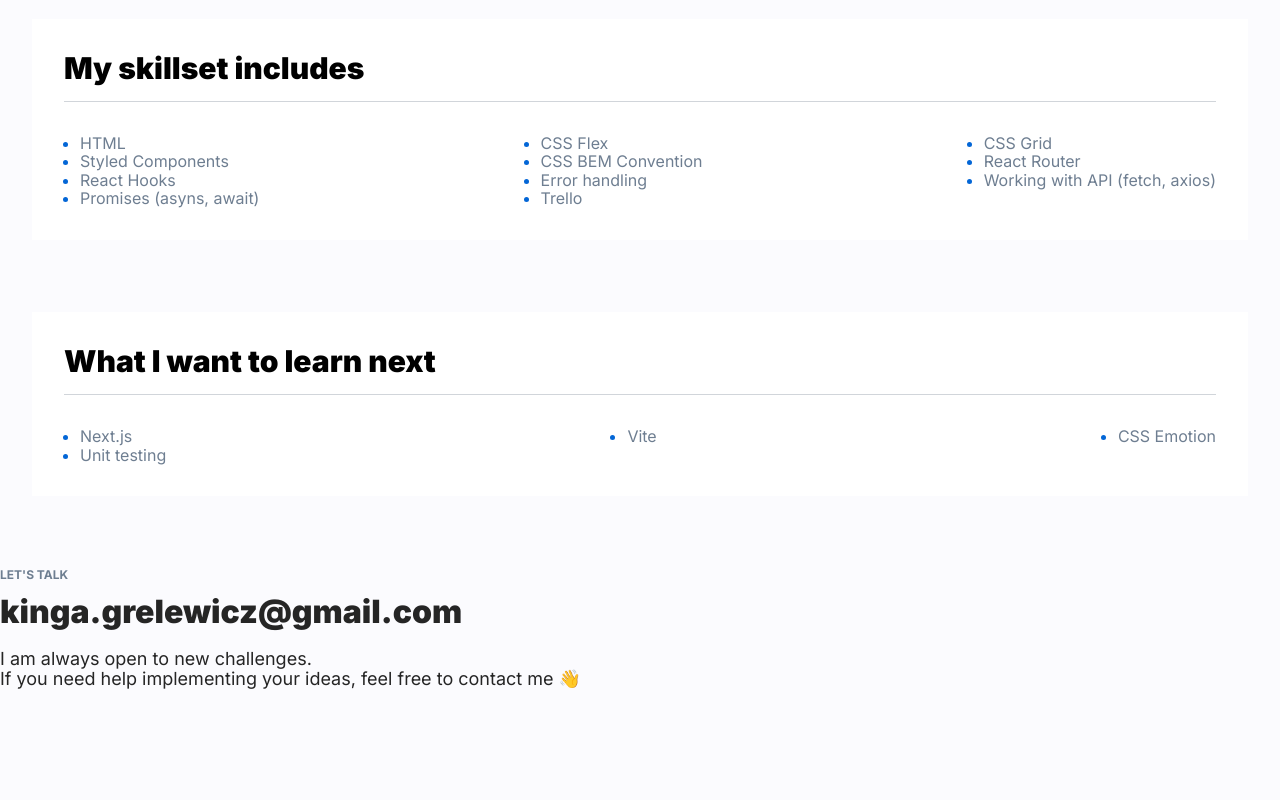
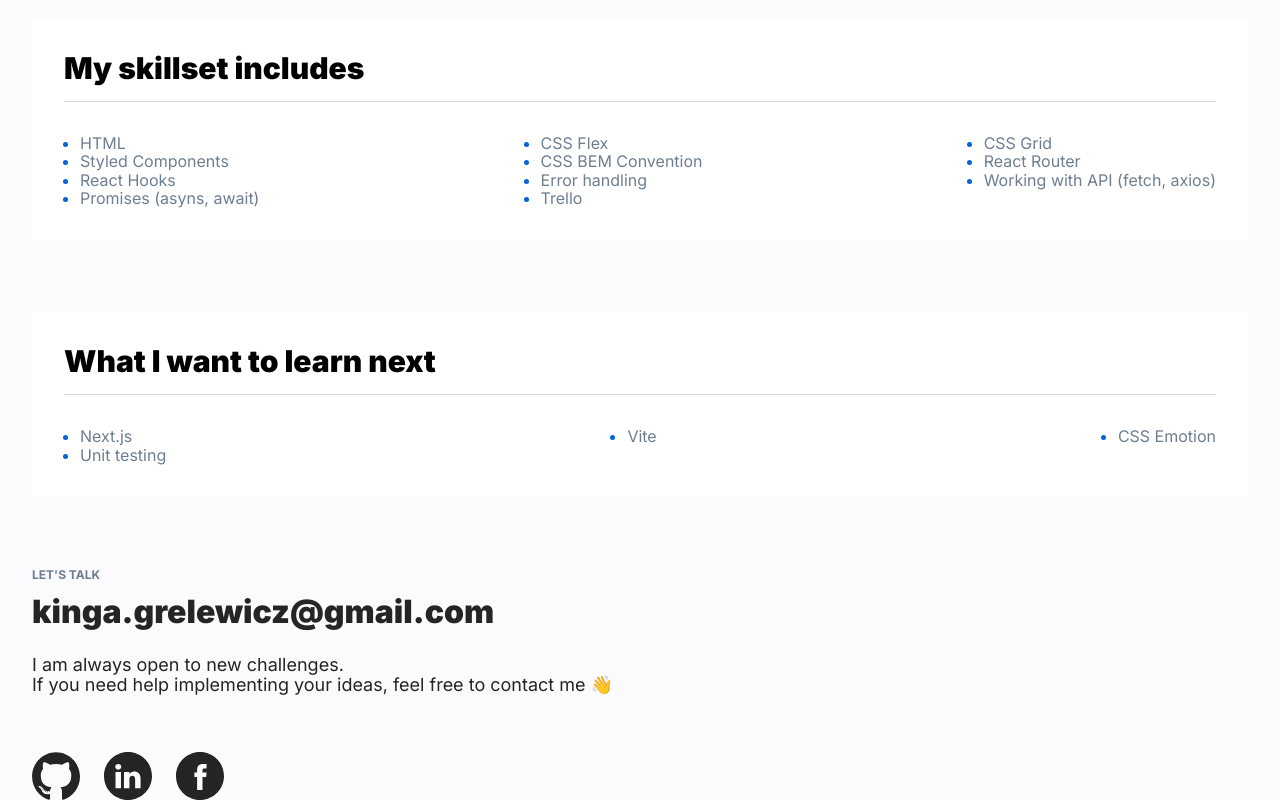
Before and after one commit to KingaGrelewicz/Personal-Homepage, a React (Create React App) app: page / in a window 1280 px wide. Shown: the part 668-1468 px from the top of the page. Before the commit the page ends 1376 px from the top, so only its background shows below. Built offline with nearby package versions, Linux system fonts and the light colour scheme.

Commit message:
FooterIcones styled added

```diff
--- a/src/components/Footer/index.js
+++ b/src/components/Footer/index.js
@@ -1,4 +1,13 @@
-import { FooterContent, FooterMail, FooterParagraph, FooterWrapper } from "./styled";
+import {
+    FooterContent,
+    FooterFacebookIcone,
+    FooterGitHubIcone,
+    FooterIcones,
+    FooterLinkedInIcone,
+    FooterMail,
+    FooterParagraph,
+    FooterWrapper
+} from "./styled";
 
 
 const Footer = () => {
@@ -11,6 +20,11 @@
             <FooterContent>
                 I am always open to new challenges.<br />
                 If you need help implementing your ideas, feel free to contact me 👋
+                <FooterIcones>
+                    <FooterGitHubIcone />
+                    <FooterLinkedInIcone />
+                    <FooterFacebookIcone />
+                </FooterIcones>
             </FooterContent>
         </FooterWrapper>
     )
--- a/src/components/Footer/styled.js
+++ b/src/components/Footer/styled.js
@@ -1,6 +1,12 @@
 import styled from "styled-components";
+import { ReactComponent as GitHubIcone } from "../../image/Github_black.svg";
+import { ReactComponent as LinkedInIcone } from "../../image/LinkedIN_black.svg";
+import { ReactComponent as FacebookIcone } from "../../image/Facebook_black.svg";
 
-export const FooterWrapper = styled.div``;
+export const FooterWrapper = styled.div`
+    margin: 0 auto;
+    max-width: 1216px;
+`;
 
 export const FooterParagraph = styled.p`
     color: ${({ theme }) => theme.color.slateGray};
@@ -12,11 +18,38 @@
     color: ${({ theme }) => theme.color.mineShaft};
     font-size: 32px;
     font-weight: 900;
-    margin: 24px 0;
 `;
 
-export const FooterContent = styled.p`
+export const FooterContent = styled.div`
     color: ${({ theme }) => theme.color.mineShaft};
     font-size: 18px;
     font-weight: 400;
+    margin-top: 24px;
 `;
+
+export const FooterIcones = styled.div`
+    display: grid;
+    grid-template-columns: repeat(3, auto);
+    grid-gap: 24px;
+    width: fit-content;
+    margin-top: 56px;
+    transition: fill 0.3s;
+`;
+
+export const FooterGitHubIcone = styled(GitHubIcone)`
+    &:hover {
+        fill: ${({ theme }) => theme.color.scienceBlue};
+    }
+`;
+
+export const FooterLinkedInIcone = styled(LinkedInIcone)`
+     &:hover {
+        fill: ${({ theme }) => theme.color.scienceBlue};
+    }
+`;
+
+export const FooterFacebookIcone = styled(FacebookIcone)`
+    &:hover {
+        fill: ${({ theme }) => theme.color.scienceBlue};
+    }
+`;
```
